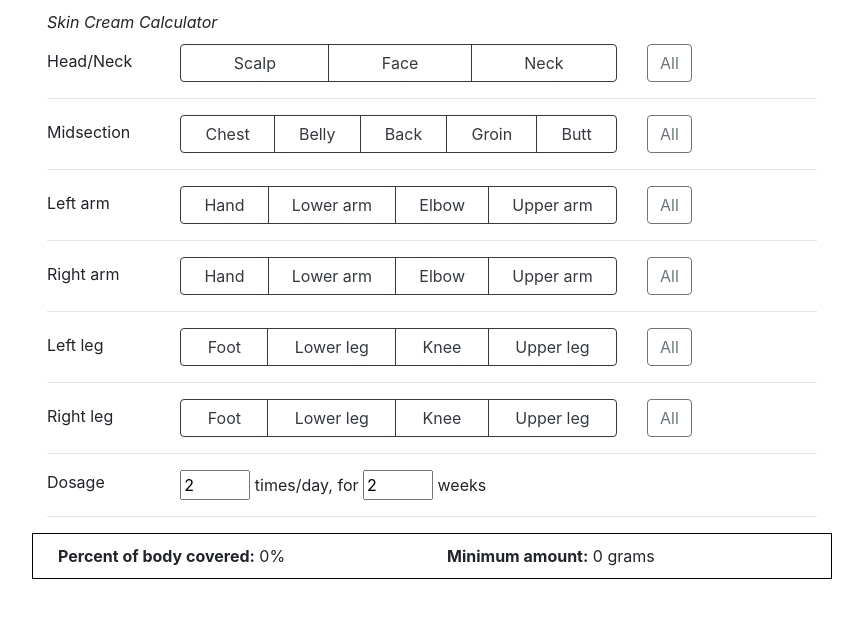
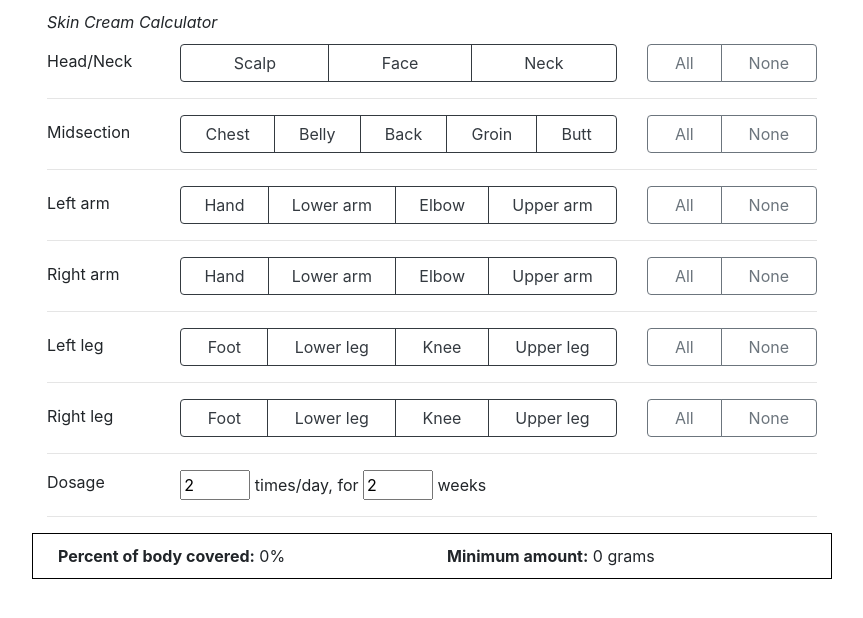
Before and after one commit to marwahaha/skin-cream-calc, a plain HTML site: page index.html in a window 1280 px wide. Shown: the whole page, without its empty margins (208-1071 px from the left). Drawn offline with Linux system fonts and the light colour scheme.

Commit message:
Add None button

```diff
--- a/index.html
+++ b/index.html
@@ -191,6 +191,16 @@
         recalculate();
     }
 
+    function afterNoneButtonPressed(obj) {
+        var bodyregion = obj.parentNode.parentNode.dataset['bodyregion'];
+        var buttons = obj.parentNode.parentNode.children[1];
+        for (idx = 0; idx < buttons.children.length; idx++) {
+            buttons.children[idx].className = "btn btn-outline-dark";
+            bodyparts[bodyregion][buttons.children[idx].innerText] = false;
+        }
+        recalculate();
+    }
+
     function getSum() {
         s = 0;
         var keys1 = Object.keys(CONVERSION);
@@ -245,8 +255,9 @@
                         <button type="button" class="btn btn-outline-dark" onclick="afterButtonPressed(this)">Face</button>
                         <button type="button" class="btn btn-outline-dark" onclick="afterButtonPressed(this)">Neck</button>
                     </div>
-                    <div class="allbutton col col-3">
+                    <div class="allbutton btn-group col col-3">
                         <button type="button" class="btn btn-outline-secondary" onclick="afterAllButtonPressed(this)">All</button>
+                        <button type="button" class="btn btn-outline-secondary" onclick="afterNoneButtonPressed(this)">None</button>
                     </div>
                 </div>
                 <hr>
@@ -259,8 +270,9 @@
                         <button type="button" class="btn btn-outline-dark" onclick="afterButtonPressed(this)">Groin</button>
                         <button type="button" class="btn btn-outline-dark" onclick="afterButtonPressed(this)">Butt</button>
                     </div>
-                    <div class="allbutton col col-3">
+                    <div class="allbutton btn-group col col-3">
                         <button type="button" class="btn btn-outline-secondary" onclick="afterAllButtonPressed(this)">All</button>
+                        <button type="button" class="btn btn-outline-secondary" onclick="afterNoneButtonPressed(this)">None</button>
                     </div>
                 </div>
                 <hr>
@@ -272,8 +284,9 @@
                         <button type="button" class="btn btn-outline-dark" onclick="afterButtonPressed(this)">Elbow</button>
                         <button type="button" class="btn btn-outline-dark" onclick="afterButtonPressed(this)">Upper arm</button>
                     </div>
-                    <div class="allbutton col col-3">
+                    <div class="allbutton btn-group col col-3">
                         <button type="button" class="btn btn-outline-secondary" onclick="afterAllButtonPressed(this)">All</button>
+                        <button type="button" class="btn btn-outline-secondary" onclick="afterNoneButtonPressed(this)">None</button>
                     </div>
                 </div>
                 <hr>
@@ -285,8 +298,9 @@
                         <button type="button" class="btn btn-outline-dark" onclick="afterButtonPressed(this)">Elbow</button>
                         <button type="button" class="btn btn-outline-dark" onclick="afterButtonPressed(this)">Upper arm</button>
                     </div>
-                    <div class="allbutton col col-3">
+                    <div class="allbutton btn-group col col-3">
                         <button type="button" class="btn btn-outline-secondary" onclick="afterAllButtonPressed(this)">All</button>
+                        <button type="button" class="btn btn-outline-secondary" onclick="afterNoneButtonPressed(this)">None</button>
                     </div>
                 </div>
                 <hr />
@@ -298,8 +312,9 @@
                         <button type="button" class="btn btn-outline-dark" onclick="afterButtonPressed(this)">Knee</button>
                         <button type="button" class="btn btn-outline-dark" onclick="afterButtonPressed(this)">Upper leg</button>
                     </div>
-                    <div class="allbutton col col-3">
+                    <div class="allbutton btn-group col col-3">
                         <button type="button" class="btn btn-outline-secondary" onclick="afterAllButtonPressed(this)">All</button>
+                        <button type="button" class="btn btn-outline-secondary" onclick="afterNoneButtonPressed(this)">None</button>
                     </div>
                 </div>
                 <hr />
@@ -311,8 +326,9 @@
                         <button type="button" class="btn btn-outline-dark" onclick="afterButtonPressed(this)">Knee</button>
                         <button type="button" class="btn btn-outline-dark" onclick="afterButtonPressed(this)">Upper leg</button>
                     </div>
-                    <div class="allbutton col col-3">
+                    <div class="allbutton btn-group col col-3">
                         <button type="button" class="btn btn-outline-secondary" onclick="afterAllButtonPressed(this)">All</button>
+                        <button type="button" class="btn btn-outline-secondary" onclick="afterNoneButtonPressed(this)">None</button>
                     </div>
                 </div>
                 <hr />
```
